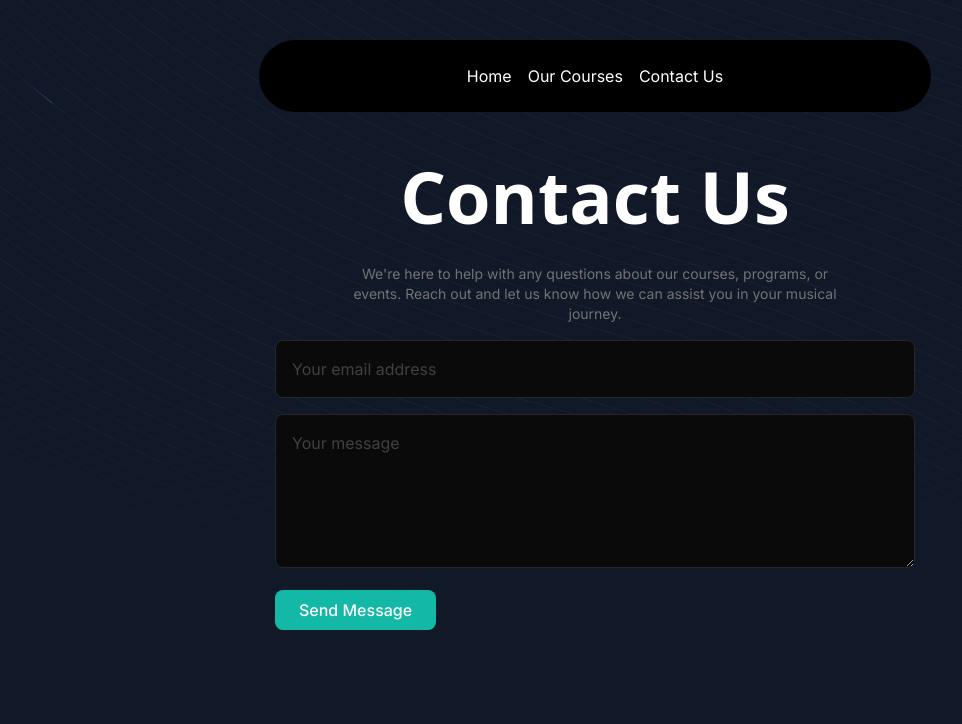
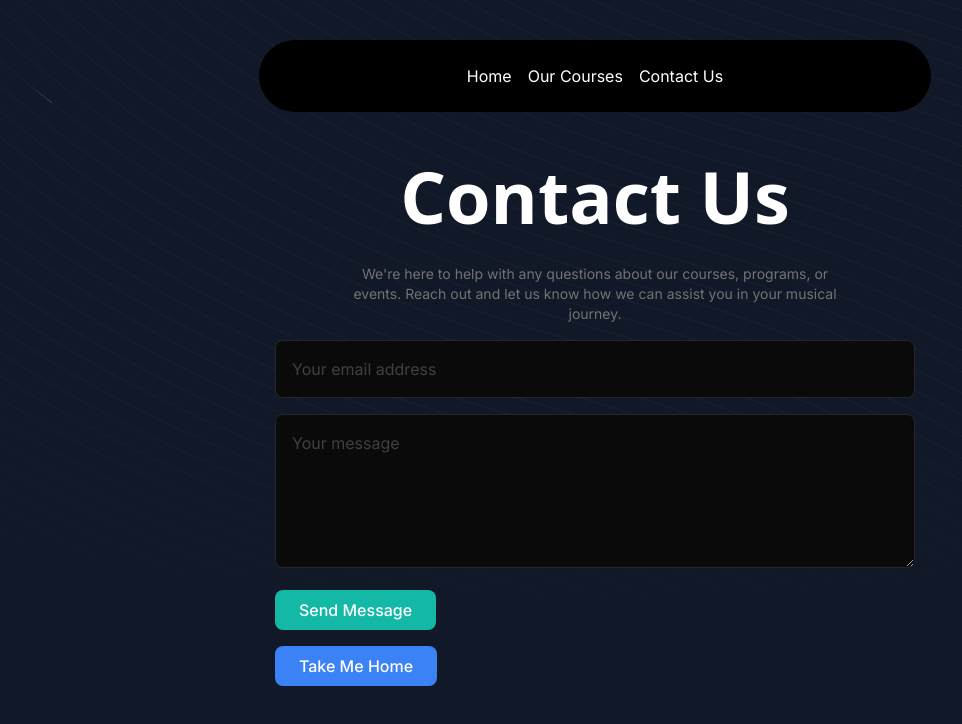
Before and after one commit to roshan-jha-23/nextmusicAcedmia, a Next.js app: page /contact in a window 1280 px wide. Shown: the top 724 px of the page, without its empty margins (45-1007 px from the left). Built offline with nearby package versions, Linux system fonts and the light colour scheme.

Commit message:
changed the dest url

```diff
--- a/src/app/contact/page.tsx
+++ b/src/app/contact/page.tsx
@@ -12,16 +12,14 @@ function MusicSchoolContactUs() {
     console.log("Submitted:", { email, message });
   };
 
+  const takeMeHome = () => {
+    window.location.href = '/';
+  };
+
   return (
     <div className="min-h-screen bg-gray-100 dark:bg-gray-900 py-12 pt-36 relative">
-      {" "}
-      {/* Ensure the container is relative */}
-      {/* BackgroundBeams with adjusted z-index */}
       <BackgroundBeams className="absolute top-0 left-0 w-full h-full z-0" />
-      {/* Content with higher z-index */}
       <div className="max-w-2xl mx-auto p-4 relative z-10">
-        {" "}
-        {/* Add relative and z-10 to bring content to the front */}
         <h1 className="text-lg md:text-7xl text-center font-sans font-bold mb-8 text-white">
           Contact Us
         </h1>
@@ -54,6 +52,12 @@ function MusicSchoolContactUs() {
             Send Message
           </button>
         </form>
+        <button
+          onClick={takeMeHome}
+          className="mt-4 px-6 py-2 rounded-lg bg-blue-500 text-white font-medium hover:bg-blue-600 focus:outline-none focus:ring-2 focus:ring-blue-500 focus:ring-offset-2"
+        >
+          Take Me Home
+        </button>
       </div>
     </div>
   );
```
